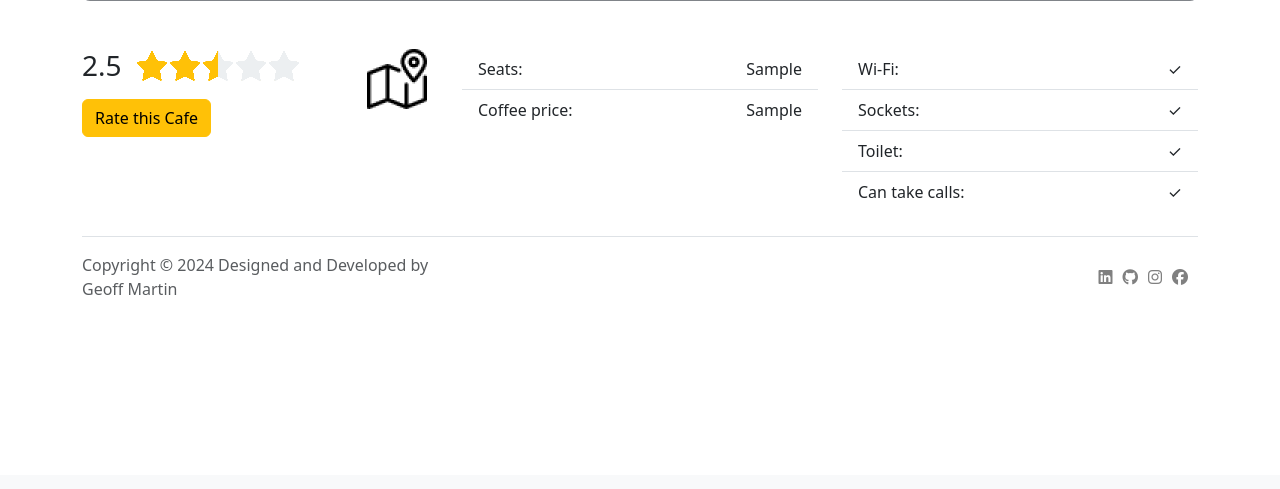
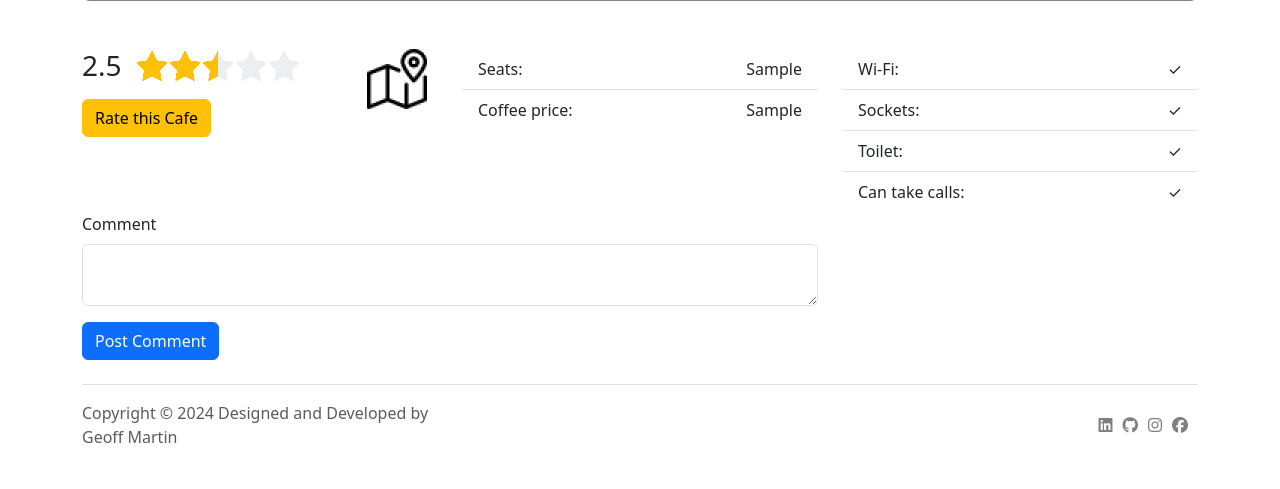
Before and after one commit to geoffm39/cafe-and-wifi-website, a Flask app: page /cafe/1 in a window 1280 px wide. Shown: the part 325-814 px from the top of the page. Before the commit the page ends 620 px from the top, so only its background shows below. Run offline with Flask 3, Linux system fonts and the light colour scheme; tables that the repository leaves empty hold one stand-in row (values such as "Sample post"); grey boxes marked "Sample" are stand-in pictures; some libraries are stand-ins or nearby versions.

Commit message:
add comment form to cafe page

```diff
--- a/app/routes.py
+++ b/app/routes.py
@@ -95,7 +95,15 @@ def view_cafe(cafe_id):
     cafe_dictionary = requested_cafe.to_dict()
     convert_booleans_to_symbols(cafe_dictionary)
     cafe_dictionary['average_rating'] = 2.5
-    return render_template('cafe.html', cafe=cafe_dictionary)
+    comment_form = CommentForm()
+    if comment_form.validate_on_submit():
+        if current_user.is_authenticated:
+            print('post comment')
+            return redirect(url_for('view_cafe', cafe_id=requested_cafe.id))
+        return redirect(url_for('login'))
+    return render_template('cafe.html',
+                           cafe=cafe_dictionary,
+                           comment_form=comment_form)
 
 
 @app.route('/contact')
--- a/app/templates/cafe.html
+++ b/app/templates/cafe.html
@@ -1,3 +1,4 @@
+{% from "bootstrap5/form.html" import render_form %}
 {% extends 'base.html' %}
 
 {% block title %}{{ cafe.name }}{% endblock %}
@@ -115,4 +116,16 @@
         </div>
     </div>
 </div>
+<div class="container">
+    <div class="row">
+        <div class="col-8">
+            {{ ckeditor.load() }}
+            {{ ckeditor.config(name='comment') }}
+            {{ render_form(comment_form, novalidate=True) }}
+        </div>
+        <div class="col-4">
+
+        </div>
+    </div>
+</div>
 {% endblock %}
```
